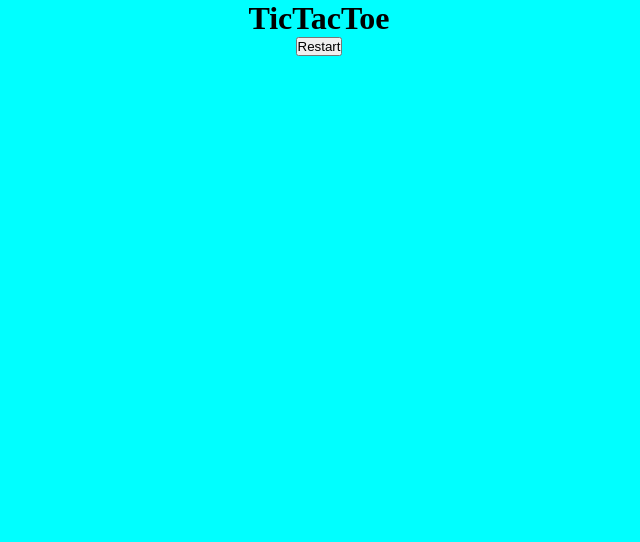
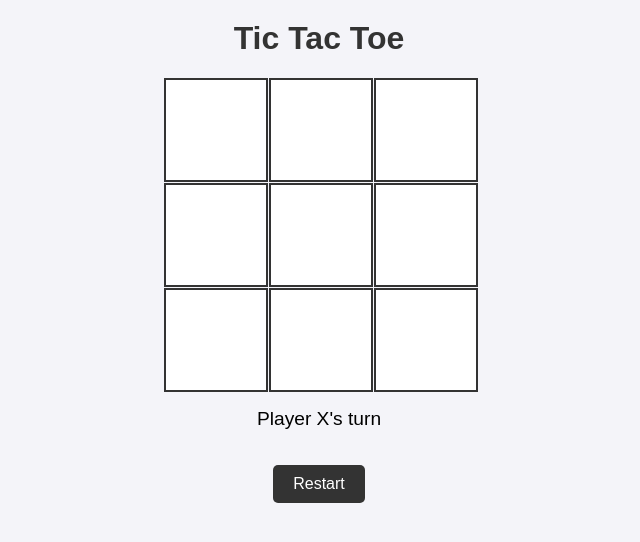
Before and after one commit to jhatanmay11-create/TicTacToe, a plain HTML site: page index.html in a window 1280 px wide. Both pictures are taken after a click on the button "Restart". Shown: the whole page, without its empty margins (321-961 px from the left). Drawn offline with Linux system fonts and the light colour scheme.

Commit message:
game made

```diff
--- a/index.html
+++ b/index.html
@@ -1,32 +1,27 @@
 <!DOCTYPE html>
 <html lang="en">
 <head>
-    <meta charset="UTF-8">
-    <meta name="viewport" content="width=device-width, initial-scale=1.0">
-    <title>Document</title>
-    <link rel = "stylesheet" href = "style.css">
+  <meta charset="UTF-8">
+  <meta name="viewport" content="width=device-width, initial-scale=1.0">
+  <title>Tic Tac Toe</title>
+  <link rel="stylesheet" href="style.css">
 </head>
 <body>
+  <h1>Tic Tac Toe</h1>
+  <div id="game">
+    <div class="cell" data-index="0"></div>
+    <div class="cell" data-index="1"></div>
+    <div class="cell" data-index="2"></div>
+    <div class="cell" data-index="3"></div>
+    <div class="cell" data-index="4"></div>
+    <div class="cell" data-index="5"></div>
+    <div class="cell" data-index="6"></div>
+    <div class="cell" data-index="7"></div>
+    <div class="cell" data-index="8"></div>
+  </div>
+  <p id="status">Player X's turn</p>
+  <button id="reset">Restart</button>
 
-    <div id = "game">
-        <h1 align = "center">TicTacToe</h1>
-        <div id = "cellContainer">
-            <div cellIndex = "0" class = "cell"></div>
-            <div cellIndex = "1" class = "cell"></div>
-            <div cellIndex = "2" class = "cell"></div>
-            <div cellIndex = "3" class = "cell"></div>
-            <div cellIndex = "4" class = "cell"></div>
-            <div cellIndex = "5" class = "cell"></div>
-            <div cellIndex = "6" class = "cell"></div>
-            <div cellIndex = "7" class = "cell"></div>
-            <div cellIndex = "8" class = "cell"></div>
-
-        </div>
-        <h2 id = "statusText"></h2>
-        <button id = "restartBtn" onclick = "reset()">Restart</button>
-
-
-    </div>
-    <script src = "index.js"></script>
+  <script src="index.js"></script>
 </body>
 </html>
--- a/index.js
+++ b/index.js
@@ -0,0 +1,57 @@
+const cells = document.querySelectorAll(".cell");
+const statusText = document.getElementById("status");
+const resetBtn = document.getElementById("reset");
+
+let currentPlayer = "X";
+let board = ["", "", "", "", "", "", "", "", ""];
+let running = true;
+
+const winConditions = [
+  [0,1,2], [3,4,5], [6,7,8], // rows
+  [0,3,6], [1,4,7], [2,5,8], // columns
+  [0,4,8], [2,4,6]           // diagonals
+];
+
+cells.forEach(cell => cell.addEventListener("click", cellClicked));
+resetBtn.addEventListener("click", resetGame);
+
+function cellClicked() {
+  const index = this.dataset.index;
+  if (board[index] !== "" || !running) {
+    return;
+  }
+  board[index] = currentPlayer;
+  this.textContent = currentPlayer;
+
+  checkWinner();
+}
+
+function checkWinner() {
+  let roundWon = false;
+  for (let condition of winConditions) {
+    const [a, b, c] = condition;
+    if (board[a] && board[a] === board[b] && board[a] === board[c]) {
+      roundWon = true;
+      break;
+    }
+  }
+
+  if (roundWon) {
+    statusText.textContent = `Player ${currentPlayer} wins!`;
+    running = false;
+  } else if (!board.includes("")) {
+    statusText.textContent = "It's a draw!";
+    running = false;
+  } else {
+    currentPlayer = currentPlayer === "X" ? "O" : "X";
+    statusText.textContent = `Player ${currentPlayer}'s turn`;
+  }
+}
+
+function resetGame() {
+  currentPlayer = "X";
+  board = ["", "", "", "", "", "", "", "", ""];
+  running = true;
+  statusText.textContent = `Player ${currentPlayer}'s turn`;
+  cells.forEach(cell => cell.textContent = "");
+}
--- a/style.css
+++ b/style.css
@@ -1,18 +1,56 @@
-*{
-    margin : 0;
-    padding : 0;
+body {
+  font-family: Arial, sans-serif;
+  text-align: center;
+  background: #f4f4f9;
 }
 
-body{
-    background-color: aqua;
-    text-align : center;
+h1 {
+  margin-top: 20px;
+  font-size: 2em;
+  color: #333;
 }
 
-
-.container{
-    height:70vh;
+#game {
+  display: grid;
+  grid-template-columns: repeat(3, 100px);
+  grid-template-rows: repeat(3, 100px);
+  gap: 5px;
+  justify-content: center;
+  margin: 20px auto;
 }
 
-.game{
-    height: 60vm;
+.cell {
+  width: 100px;
+  height: 100px;
+  background: white;
+  border: 2px solid #333;
+  font-size: 2.5em;
+  display: flex;
+  align-items: center;
+  justify-content: center;
+  cursor: pointer;
 }
+
+.cell:hover {
+  background: #eaeaea;
+}
+
+#status {
+  margin-top: 20px;
+  font-size: 1.2em;
+}
+
+#reset {
+  margin-top: 15px;
+  padding: 10px 20px;
+  font-size: 1em;
+  border: none;
+  background: #333;
+  color: white;
+  cursor: pointer;
+  border-radius: 5px;
+}
+
+#reset:hover {
+  background: #555;
+}
```
